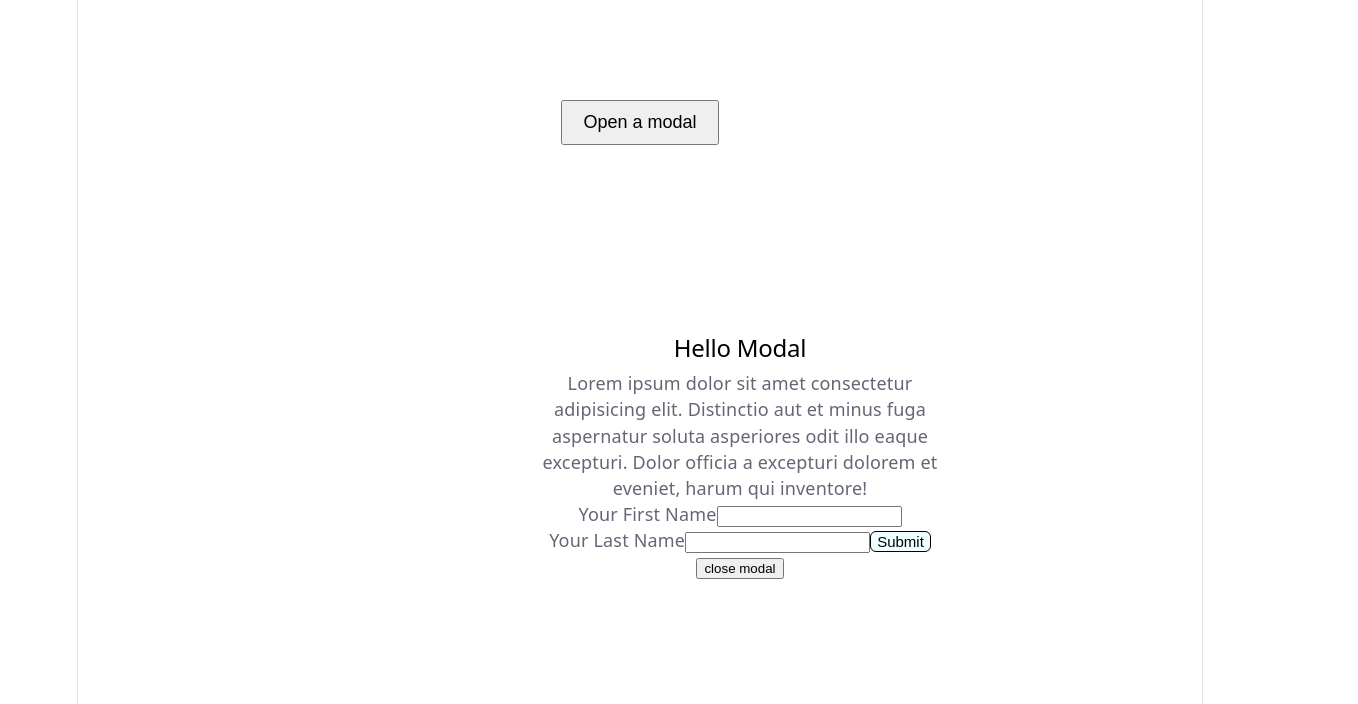
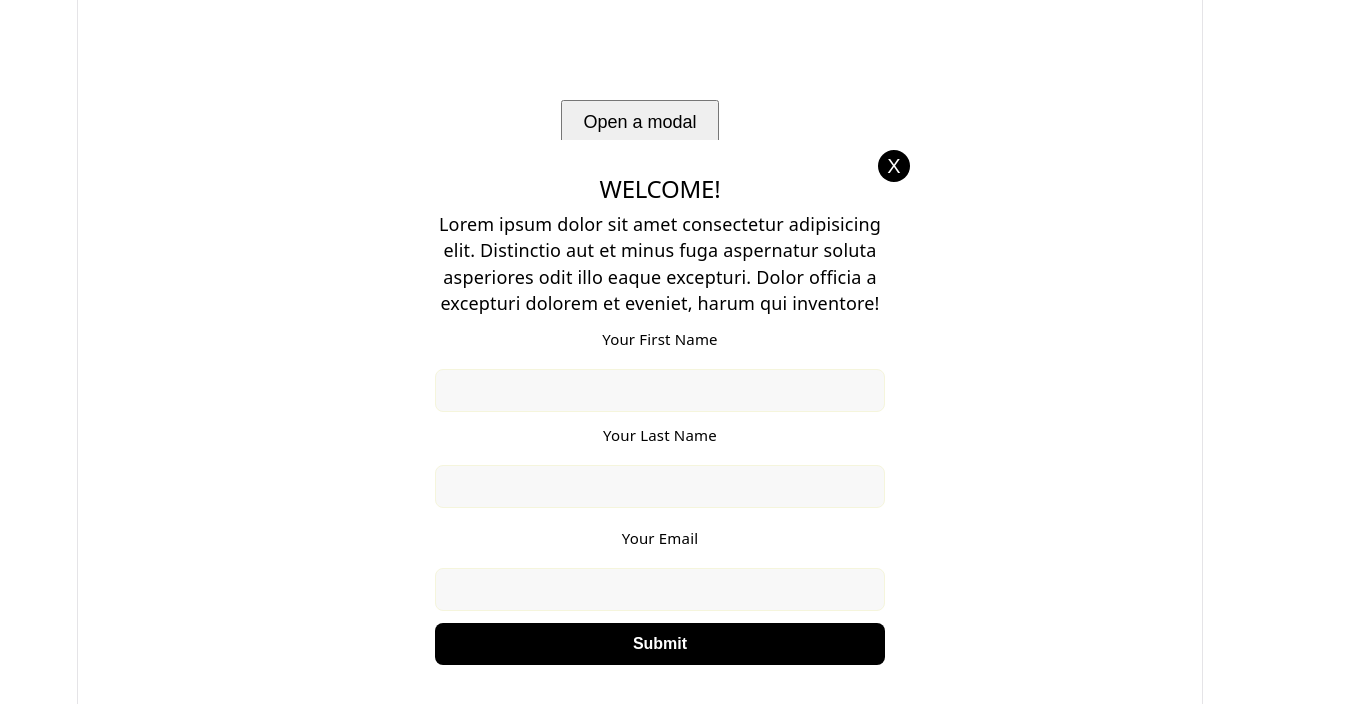
Before and after one commit to sulaiman-h3/traffic-signal, a React (Vite) app: page / in a window 1280 px wide. Both pictures are taken after a click on the button "Open a modal". Shown: the top 704 px of the page, 1358 px wide, since content can reach past the window. Built offline with nearby package versions, Linux system fonts and the light colour scheme.

Commit message:
form modal

```diff
--- a/src/App.css
+++ b/src/App.css
@@ -44,48 +44,75 @@
   margin: 100px auto 0;
   font-size: 18px;
 }
-.modal{
-  width: 100vw;
-  height: 100vh;
+.modal {
+  position: fixed;
   top: 0;
   left: 0;
-  right: 0;
-  bottom: 0;
+  width: 100%;
+  height: 100%;
+  display: flex;
+  justify-content: center;
+  align-items: center;
+  padding: 20px;
 }
 
 .modal-content {
-  position: absolute;
-  top:40%;
-  left: 40%;
-  background-color:white;
-  padding: 14px 28px;
-  border-radius: 3px;
-  max-width: 400px;
-  min-width: 400px;
+  position: relative;
+  width: 100%;
+  max-width: 450px;
+  background-color: white;
+  padding: 35px;
+  border-radius: 16px;
+  color: black;
 }
-.clos-modal{
+
+.close-modal{
   position: absolute;
   top: 10px;
   right: 10px;
-  padding:5px 7px
-  ;
+  border: none;
+  background-color: black;
+  cursor: pointer;
+  width: 32px;
+  height: 32px;
+  display: flex;
+  align-items: center;
+  justify-content: center;
+  border-radius: 50%;
+  color: white;
+  font-size: 20px;
+}
+.input-con{
+    display: flex;
+  flex-direction: column;
+  gap: 7px;
 }
 .paragraph{
   color: black;
 }
-.first-name{
-  flex-direction: column;
+.name{
+  color: black;
+  font-size: 15px;
+  margin: 10px;
 }
-.last-name{
 
-}
-.form-container{
-
+.input{
+  padding: 12px 14px;
+  font-size: 15px;
+  color: black;
+  background-color: #f8f8f8;
+  border: 1px solid beige;
+  border-radius: 8px;
 }
 .submit{
-font-size:15px;
-background-color: azure;
-color: black;
-border:1px solid;
-border-radius:6px;
+  width: 100%;
+  padding: 12px;
+  margin-top: 5px;
+  font-size: 16px;
+  font-weight: 600;
+  color: white;
+  background-color: black;
+  border: none;
+  border-radius: 8px;
+  cursor: pointer;
 }
--- a/src/components/newmodal.tsx
+++ b/src/components/newmodal.tsx
@@ -1,11 +1,11 @@
-import { useState } from "react";
+import { useState, useRef } from "react";
 
 const NewModal = () => {
   const [modal, setModal] = useState(false);
-  const [firstNameValue, setfirstNameValu]= useState("");
-  const [lastname, setLastNameValue]=useState("");
-  const[greating, setGreating]= useState("");
-
+  const [firstNameValue, setfirstNameValu] = useState("");
+  const [lastname, setLastNameValue] = useState("");
+  const [greating, setGreating] = useState("");
+  const emailRef = useRef();
 
   function openModal() {
     setModal(true);
@@ -16,11 +16,13 @@ const NewModal = () => {
   function handlefirstname(event) {
     setfirstNameValu(event.target.value);
   }
-function handleLastName (event) {
+  function handleLastName(event) {
     setLastNameValue(event.target.value);
   }
   function handleGreating() {
-  setGreating(`hello ${firstNameValue} ${lastname}`);
+    setGreating(
+      `Hello ${firstNameValue} ${lastname}, your email is ${emailRef.current.value}`,
+    );
   }
 
   return (
@@ -32,7 +34,7 @@ function handleGreating() {
         <div className="modal">
           <div>
             <div className="modal-content">
-              <h2 className="paragraph">Hello Modal</h2>
+              <h2 className="paragraph">WELCOME!</h2>
               <p>
                 Lorem ipsum dolor sit amet consectetur adipisicing elit.
                 Distinctio aut et minus fuga aspernatur soluta asperiores odit
@@ -40,29 +42,39 @@ function handleGreating() {
                 eveniet, harum qui inventore!
               </p>
               <div className="form-container">
-              <div className="first-name">
-                  <label>Your First Name</label>
-                <input
+                <div className="input-con">
+                  <label className="name">Your First Name</label>
+                  <input className="input"
                     value={firstNameValue}
                     onChange={handlefirstname}
                     type="text"
                   />
                 </div>
-                <div className="last-name">
-                  <label htmlFor="">Your Last Name</label>
-                  <input
+                <div className="input-con">
+                  <label className="name">Your Last Name</label>
+                  <input className="input"
                     value={lastname}
                     onChange={handleLastName}
                     type="text"
                   />
-                  <button className="submit" onClick={handleGreating} type="submit">Submit</button>
+                  <div className="input-con">
+                    <label className="name">Your Email</label>
+                    <input className="input" ref={emailRef} type="email" />
+                  </div>
+                  <button
+                    className="submit"
+                    onClick={handleGreating}
+                    type="submit"
+                  >
+                    Submit
+                  </button>
                 </div>
               </div>
               <div>
                 <p>{greating}</p>
               </div>
               <button onClick={closeModal} className="close-modal">
-                close modal
+                X
               </button>
             </div>
           </div>
```
Lines whose indentation alone changed are shown as unchanged.
